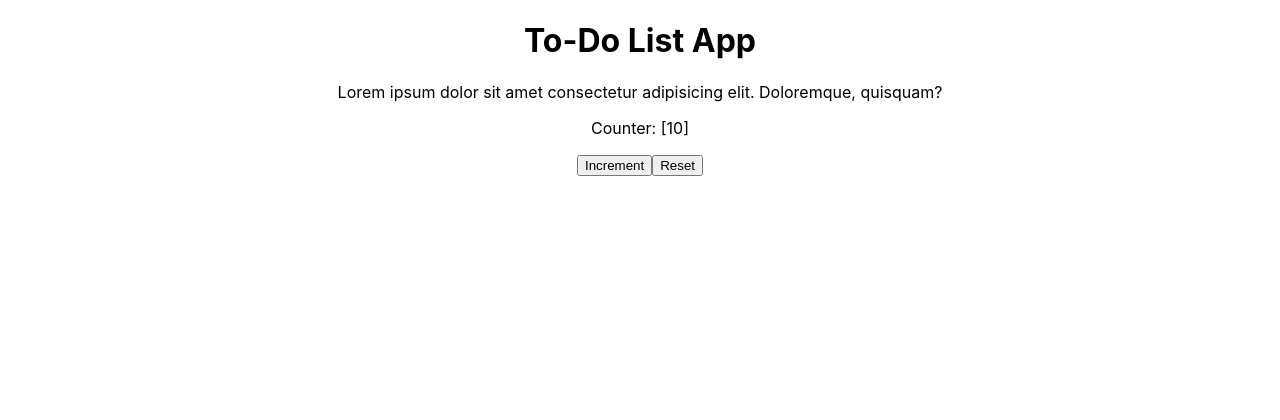
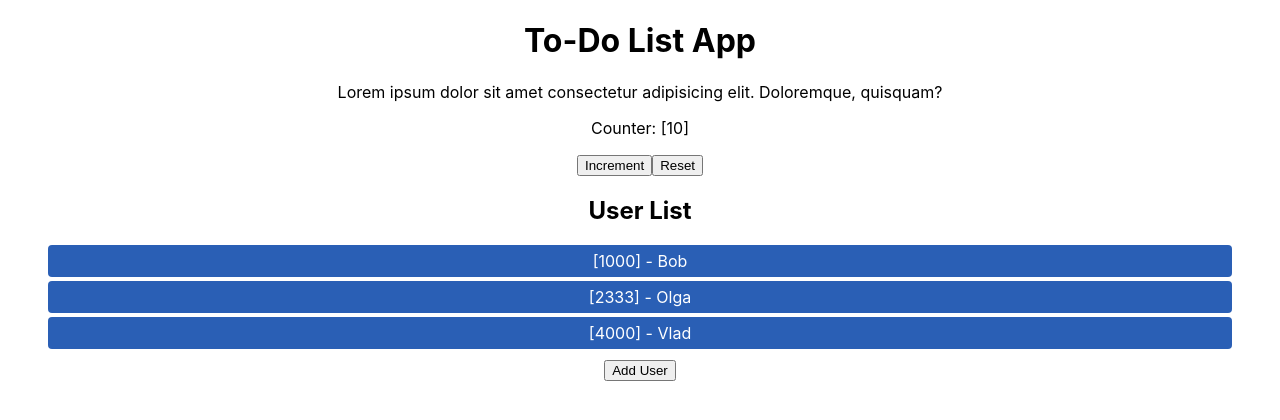
Before and after one commit to vladtymo/React-ToDo-List-SPU111, a React (Create React App) app: page / in a window 1280 px wide. Shown: the top 420 px of the page. Built offline with nearby package versions, Linux system fonts and the light colour scheme.

Commit message:
Array mapping example.

```diff
--- a/src/App.jsx
+++ b/src/App.jsx
@@ -1,5 +1,6 @@
 import './App.css';
 import Counter from './components/Counter';
+import UserList from './components/UserList';
 
 function App() {
     return (
@@ -8,6 +9,7 @@ function App() {
             <p>Lorem ipsum dolor sit amet consectetur adipisicing elit. Doloremque, quisquam?</p>
 
             <Counter />
+            <UserList />
         </div>
     );
 }
--- a/src/components/Counter.jsx
+++ b/src/components/Counter.jsx
@@ -1,4 +1,5 @@
 import { useState } from "react";
+
 
 function Counter() {
 
--- /dev/null
+++ b/src/components/UserList.css
@@ -0,0 +1,21 @@
+.Users ul {
+    list-style-type: none;
+    padding: 0;
+    text-align: center;
+    /* width: 50%; */
+    margin: 10px 40px;
+}
+
+.Users li {
+    background-color: rgb(42, 95, 181);
+    color: white;
+    padding: 6px;
+    border-radius: 4px;
+    margin-bottom: 4px;
+    transition: .1s;
+}
+
+.Users li:hover {
+    transform: scale(1.01);
+    box-shadow: 0 0 12px gray;
+}
--- /dev/null
+++ b/src/components/UserList.jsx
@@ -0,0 +1,29 @@
+import { useState } from 'react';
+import './UserList.css';
+import { USERS } from '../users-mock';
+
+function UserList() {
+
+    const [users, setUsers] = useState(USERS);
+
+    const add = () => {
+        const newUser = { id: users.length + 1, name: "Oleg" };
+
+        //users.push(newUser);
+        setUsers([...users, newUser]);
+    }
+
+    return (
+        <div className="Users">
+            <h2>User List</h2>
+            <ul>
+                {users.map((i, index) =>
+                    <li key={i.id}>[{i.id}] - {i.name}</li>
+                )}
+            </ul>
+            <button onClick={add}>Add User</button>
+        </div>
+    );
+}
+
+export default UserList;
--- /dev/null
+++ b/src/users-mock.js
@@ -0,0 +1,14 @@
+export const USERS = [
+    {
+        id: 1000,
+        name: "Bob"
+    },
+    {
+        id: 2333,
+        name: "Olga"
+    },
+    {
+        id: 4000,
+        name: "Vlad"
+    }
+];
```
